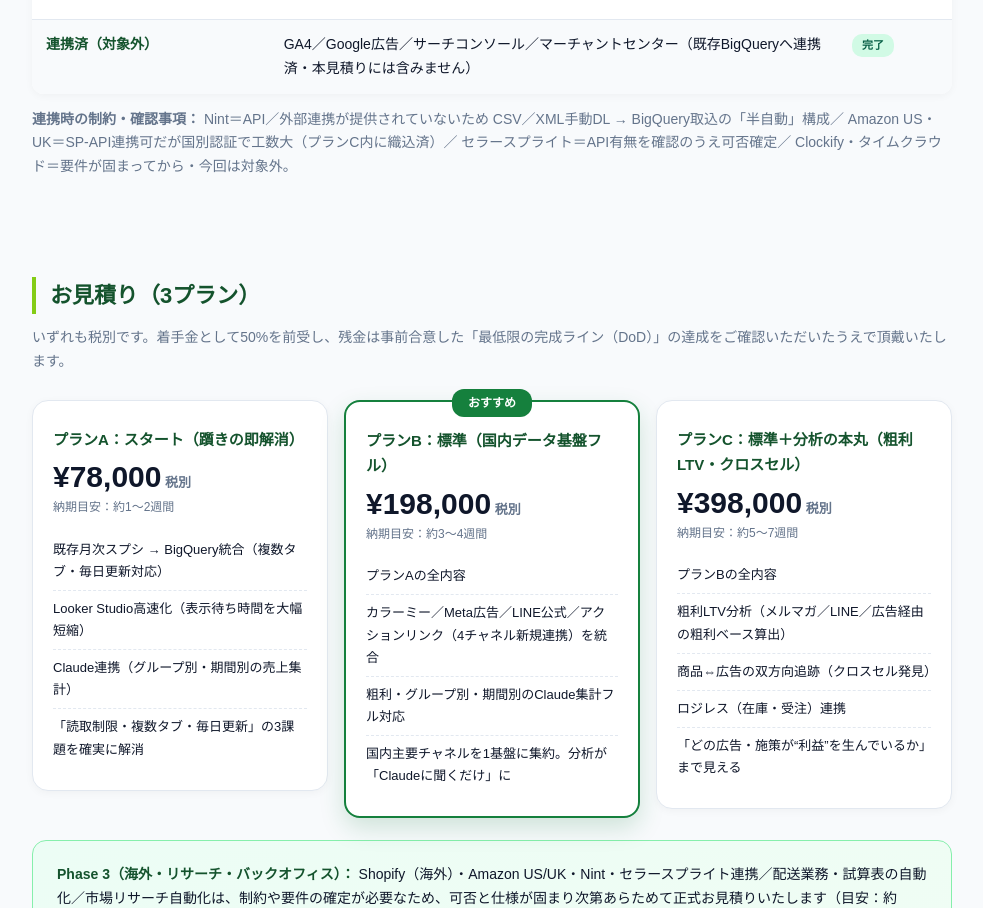
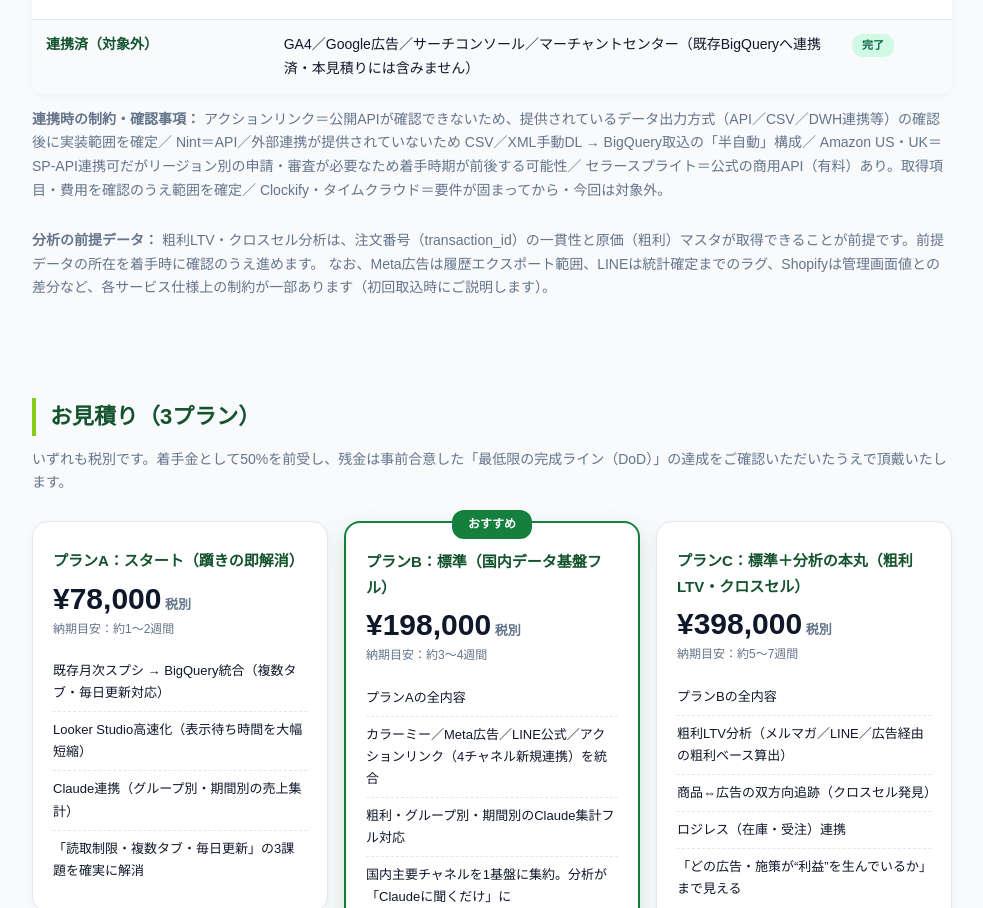
Before and after one commit to Ai-Flow-Architect/kawashima-ya-data-proposal, a plain HTML site: page index.html in a window 1280 px wide. Shown: the part 5417-6325 px from the top of the page, without its empty margins (148-1131 px from the left). Drawn offline with Linux system fonts and the light colour scheme.

Commit message:
技術検証反映: アクションリンク要確認明示・セラースプライト=有料商用API有り訂正・Amazon審査/粗利LTVデータ前提/各仕様制約を追記
Co-Authored-By: Claude Opus 4.8 (1M context) <noreply@anthropic.com>

```diff
--- a/index.html
+++ b/index.html
@@ -391,10 +391,16 @@
   </table>
   <div class="section-sub" style="margin-top:14px;">
     <strong>連携時の制約・確認事項：</strong>
+    アクションリンク＝公開APIが確認できないため、提供されているデータ出力方式（API／CSV／DWH連携等）の確認後に実装範囲を確定／
     Nint＝API／外部連携が提供されていないため CSV／XML手動DL → BigQuery取込の「半自動」構成／
-    Amazon US・UK＝SP-API連携可だが国別認証で工数大（プランC内に織込済）／
-    セラースプライト＝API有無を確認のうえ可否確定／
+    Amazon US・UK＝SP-API連携可だがリージョン別の申請・審査が必要なため着手時期が前後する可能性／
+    セラースプライト＝公式の商用API（有料）あり。取得項目・費用を確認のうえ範囲を確定／
     Clockify・タイムクラウド＝要件が固まってから・今回は対象外。
+  </div>
+  <div class="section-sub" style="margin-top:8px;">
+    <strong>分析の前提データ：</strong>
+    粗利LTV・クロスセル分析は、注文番号（transaction_id）の一貫性と原価（粗利）マスタが取得できることが前提です。前提データの所在を着手時に確認のうえ進めます。
+    なお、Meta広告は履歴エクスポート範囲、LINEは統計確定までのラグ、Shopifyは管理画面値との差分など、各サービス仕様上の制約が一部あります（初回取込時にご説明します）。
   </div>
 </div>
 
```
